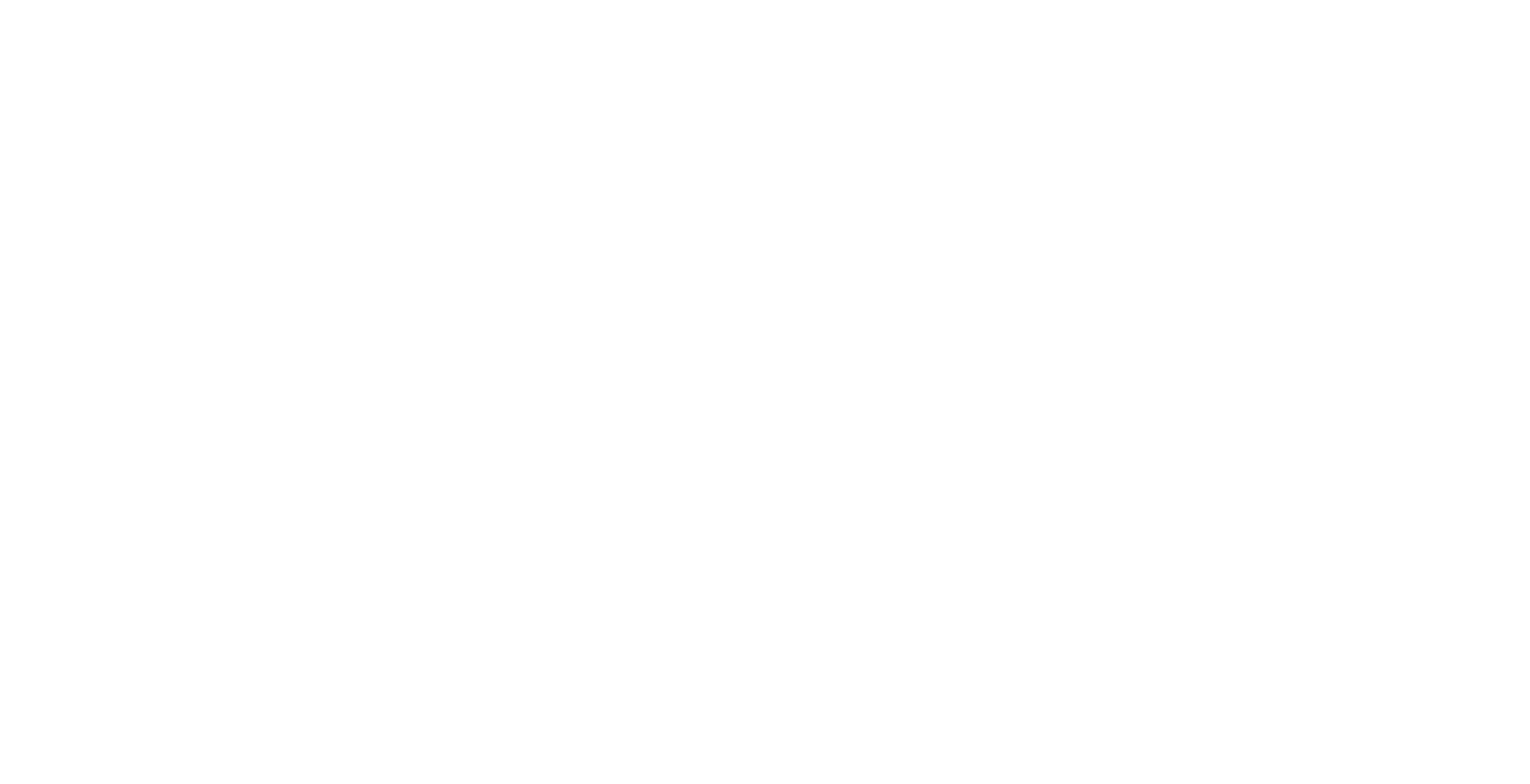
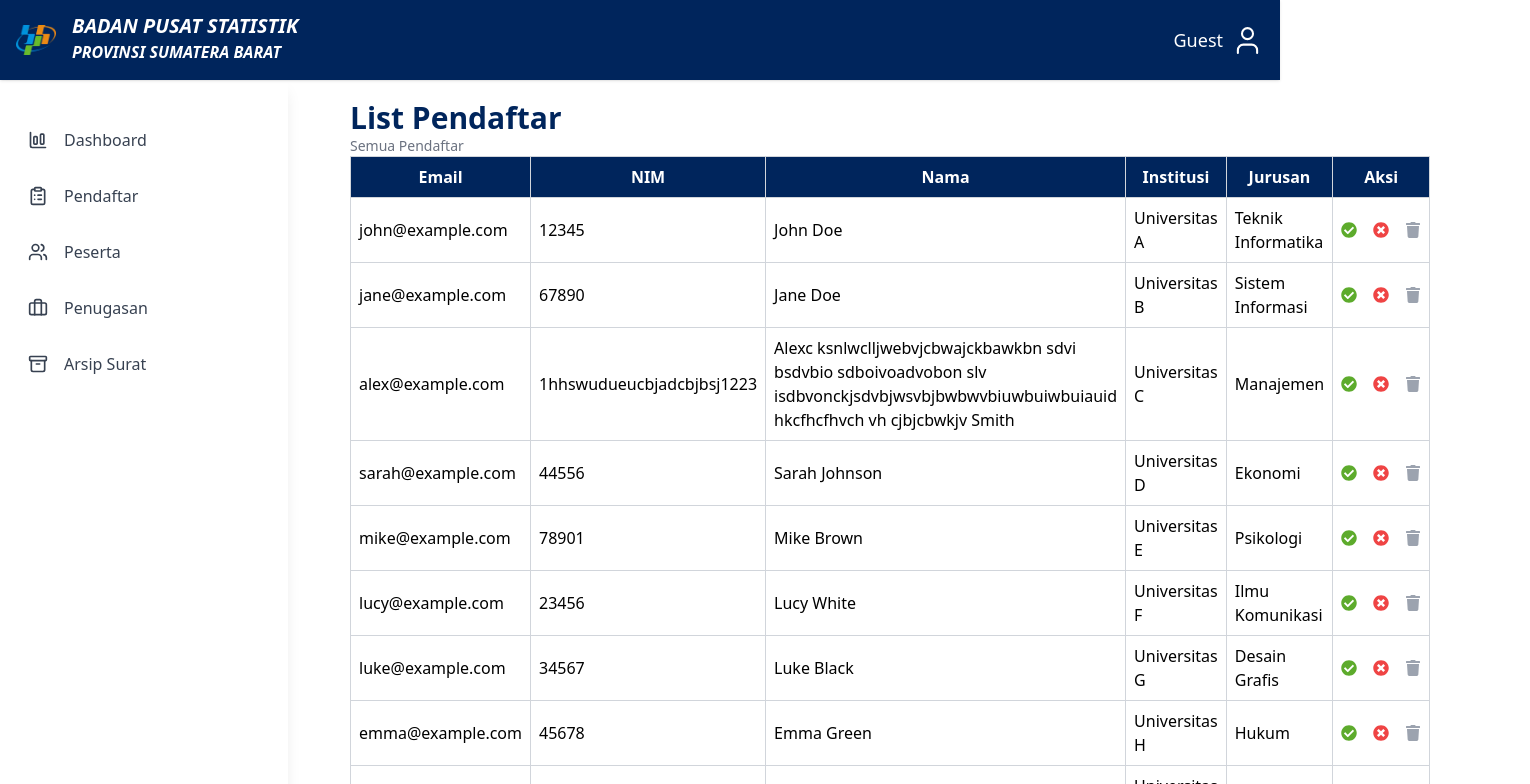
Before and after one commit to azizahND/SIMANIS-FE, a React (Vite) app: page /list-pendaftar in a window 1280 px wide. Before the commit this address had no page. Shown: the top 784 px of the page, 1530 px wide, since content can reach past the window. Built offline with nearby package versions, Linux system fonts and the light colour scheme.

Commit message:
update list pendaftar

```diff
--- a/src/App.jsx
+++ b/src/App.jsx
@@ -3,6 +3,7 @@ import { BrowserRouter as Router, Route, Routes } from "react-router-dom";
 import Login from "./pages/Login";
 import RegisterPage from "./pages/RegisterPage";
 import Dashboard from "./pages/Dashboard"; // Import halaman Dashboard
+import ListPendaftar from "./pages/ListPendaftar"; // Import halaman List Pendaftar
 
 const App = () => {
   return (
@@ -12,6 +13,7 @@ const App = () => {
         <Route path="/login" element={<Login />} />
         <Route path="/register" element={<RegisterPage />} />
         <Route path="/dashboard" element={<Dashboard />} /> {/* Dashboard route */}
+        <Route path="/list-pendaftar" element={<ListPendaftar />} /> {/* List Pendaftar route */}
       </Routes>
     </Router>
   );
--- a/src/components/Sidebar.jsx
+++ b/src/components/Sidebar.jsx
@@ -11,7 +11,7 @@ import {
 const Sidebar = () => {
   const menuItems = [
     { title: "Dashboard", icon: ChartColumnBig, route: "/dashboard" },
-    { title: "Pendaftar", icon: ClipboardList, route: "/pendaftar" },
+    { title: "Pendaftar", icon: ClipboardList, route: "/list-pendaftar" },
     { title: "Peserta", icon: Users, route: "/peserta" },
     { title: "Penugasan", icon: Briefcase, route: "/penugasan" },
     { title: "Arsip Surat", icon: Archive, route: "/arsip-surat" },
--- a/src/pages/Dashboard.jsx
+++ b/src/pages/Dashboard.jsx
@@ -18,7 +18,7 @@ function Dashboard() {
         </div>
 
         {/* Stats Section */}
-        <div className="stats ml-8 mr-8 mt-20">
+        <div className="stats ml-8 mr-8 mt-28"> {/* Add margin-top to avoid overlapping with navbar */}
           <div className="grid grid-cols-4 gap-4">
             {/* Card for Jumlah Peserta */}
             <div className="text-blue-sky">
--- /dev/null
+++ b/src/pages/ListPendaftar.jsx
@@ -0,0 +1,76 @@
+import React from "react";
+import Sidebar from "../components/Sidebar";
+import Navbar from "../components/Navbar";
+import { FaCheckCircle, FaTimesCircle, FaTrash } from "react-icons/fa"; // Import icon dari react-icons
+
+const ListPendaftar = () => {
+  const daftarPendaftar = [
+    { email: "john@example.com", nim: "12345", nama: "John Doe", institusi: "Universitas A", jurusan: "Teknik Informatika" },
+    { email: "jane@example.com", nim: "67890", nama: "Jane Doe", institusi: "Universitas B", jurusan: "Sistem Informasi" },
+    { email: "alex@example.com", nim: "1hhswudueucbjadcbjbsj1223", nama: "Alexc ksnlwclljwebvjcbwajckbawkbn sdvi bsdvbio sdboivoadvobon slv isdbvonckjsdvbjwsvbjbwbwvbiuwbuiwbuiauid hkcfhcfhvch vh cjbjcbwkjv Smith", institusi: "Universitas C", jurusan: "Manajemen" },
+    { email: "sarah@example.com", nim: "44556", nama: "Sarah Johnson", institusi: "Universitas D", jurusan: "Ekonomi" },
+    { email: "mike@example.com", nim: "78901", nama: "Mike Brown", institusi: "Universitas E", jurusan: "Psikologi" },
+    { email: "lucy@example.com", nim: "23456", nama: "Lucy White", institusi: "Universitas F", jurusan: "Ilmu Komunikasi" },
+    { email: "luke@example.com", nim: "34567", nama: "Luke Black", institusi: "Universitas G", jurusan: "Desain Grafis" },
+    { email: "emma@example.com", nim: "45678", nama: "Emma Green", institusi: "Universitas H", jurusan: "Hukum" },
+    { email: "olivia@example.com", nim: "56789", nama: "Olivia Harris", institusi: "Universitas I", jurusan: "Teknik Sipil" },
+  ];
+
+  return (
+    <div className="flex">
+      {/* Sidebar */}
+      <Sidebar />
+
+      <div className="flex-1 ml-[250px]"> {/* Geser ke kanan sesuai lebar sidebar */}
+        {/* Navbar */}
+        <Navbar />
+
+        {/* Konten Halaman */}
+        <div className="p-[100px]">
+          <h1 className="text-blue-premier text-3xl font-bold">List Pendaftar</h1>
+          {/* Menambahkan tulisan kecil di bawah judul */}
+          <p className="text-sm text-gray-500">Semua Pendaftar</p>
+
+          <table className="w-full border-collapse">
+            <thead>
+              <tr className="bg-blue-premier text-white"> {/* Menggunakan warna biru yang sama dengan List Pendaftar */}
+                <th className="p-2 border border-gray-300">Email</th>
+                <th className="p-2 border border-gray-300">NIM</th>
+                <th className="p-2 border border-gray-300">Nama</th>
+                <th className="p-2 border border-gray-300">Institusi</th>
+                <th className="p-2 border border-gray-300">Jurusan</th>
+                <th className="p-2 border border-gray-300">Aksi</th>
+              </tr>
+            </thead>
+            <tbody>
+              {daftarPendaftar.map((pendaftar, index) => (
+                <tr key={index} className="hover:bg-blue-100"> {/* Menambahkan efek hover pada baris tabel */}
+                  <td className="p-2 border border-gray-300">{pendaftar.email}</td>
+                  <td className="p-2 border border-gray-300">{pendaftar.nim}</td>
+                  <td className="p-2 border border-gray-300">{pendaftar.nama}</td>
+                  <td className="p-2 border border-gray-300">{pendaftar.institusi}</td>
+                  <td className="p-2 border border-gray-300">{pendaftar.jurusan}</td>
+                  <td className="p-2 border border-gray-300">
+                    <div className="flex justify-center space-x-4">
+                      <button className="hover:text-green-500">
+                        <FaCheckCircle className="text-green" />
+                      </button>
+                      <button className="hover:text-red-600">
+                        <FaTimesCircle className="text-red-500" />
+                      </button>
+                      <button className="hover:text-gray-600">
+                        <FaTrash className="text-gray-400" />
+                      </button>
+                    </div>
+                  </td>
+                </tr>
+              ))}
+            </tbody>
+          </table>
+        </div>
+      </div>
+    </div>
+  );
+};
+
+export default ListPendaftar;
```
Also changed, not shown: 1 other file (tests, documents, lock files or other folders).
